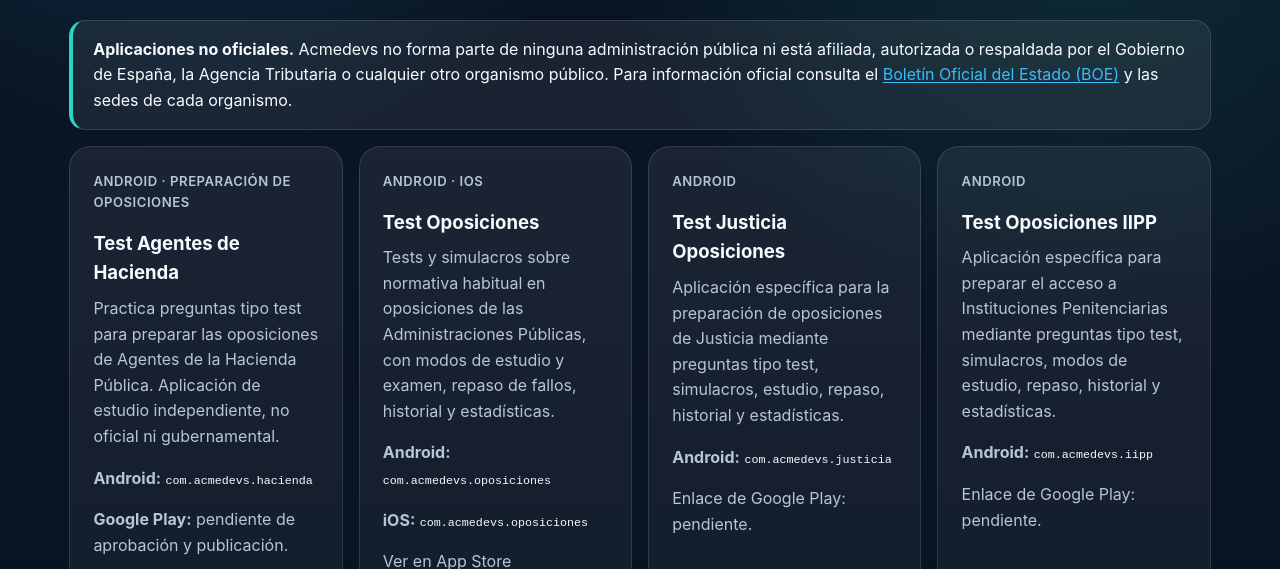
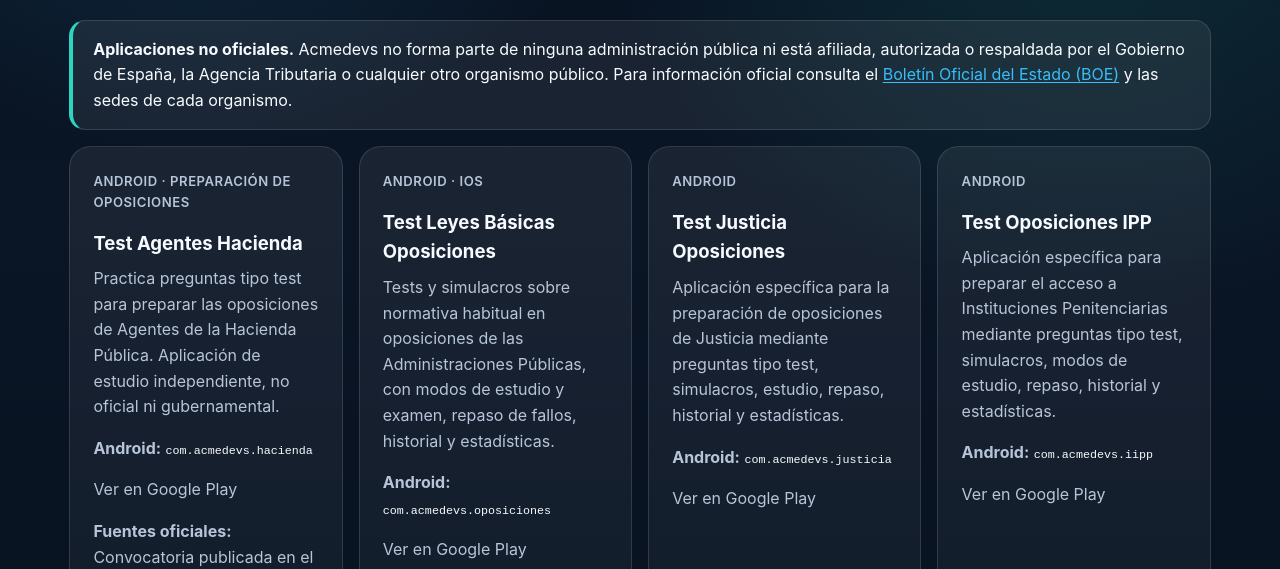
Before and after one commit to luisredsocial/acmedevs-webs, a plain HTML site: page apps.html in a window 1280 px wide. Shown: the part 359-928 px from the top of the page. Drawn offline with Linux system fonts and the light colour scheme.

Commit message:
Add files via upload

```diff
--- a/apps.html
+++ b/apps.html
@@ -37,19 +37,20 @@
 
         <article class="app-card">
           <p class="app-platform">Android · Preparación de oposiciones</p>
-          <h3>Test Agentes de Hacienda</h3>
+          <h3>Test Agentes Hacienda</h3>
           <p>Practica preguntas tipo test para preparar las oposiciones de Agentes de la Hacienda Pública. Aplicación de estudio independiente, no oficial ni gubernamental.</p>
           <p><strong>Android:</strong> <code>com.acmedevs.hacienda</code></p>
-          <p><strong>Google Play:</strong> pendiente de aprobación y publicación.</p>
+          <p><a href="https://play.google.com/store/apps/details?id=com.acmedevs.hacienda" rel="noopener noreferrer">Ver en Google Play</a></p>
           <p><strong>Fuentes oficiales:</strong> <a href="https://www.boe.es/diario_boe/txt.php?id=BOE-A-2025-27056" rel="noopener noreferrer">Convocatoria publicada en el BOE (30/12/2025)</a> · <a href="https://sede.agenciatributaria.gob.es/Sede/trabajar-agencia-tributaria.html" rel="noopener noreferrer">Empleo público de la AEAT</a>.</p>
           <p class="app-card-note">Las convocatorias y requisitos pueden cambiar. Consulta siempre las fuentes oficiales.</p>
         </article>
 
         <article class="app-card">
           <p class="app-platform">Android · iOS</p>
-          <h3>Test Oposiciones</h3>
+          <h3>Test Leyes Básicas Oposiciones</h3>
           <p>Tests y simulacros sobre normativa habitual en oposiciones de las Administraciones Públicas, con modos de estudio y examen, repaso de fallos, historial y estadísticas.</p>
           <p><strong>Android:</strong> <code>com.acmedevs.oposiciones</code></p>
+          <p><a href="https://play.google.com/store/apps/details?id=com.acmedevs.oposiciones" rel="noopener noreferrer">Ver en Google Play</a></p>
           <p><strong>iOS:</strong> <code>com.acmedevs.oposiciones</code></p>
           <p><a href="https://apps.apple.com/us/app/test-oposiciones/id6806224049">Ver en App Store</a></p>
         </article>
@@ -59,15 +60,15 @@
           <h3>Test Justicia Oposiciones</h3>
           <p>Aplicación específica para la preparación de oposiciones de Justicia mediante preguntas tipo test, simulacros, estudio, repaso, historial y estadísticas.</p>
           <p><strong>Android:</strong> <code>com.acmedevs.justicia</code></p>
-          <p>Enlace de Google Play: pendiente.</p>
+          <p><a href="https://play.google.com/store/apps/details?id=com.acmedevs.justicia" rel="noopener noreferrer">Ver en Google Play</a></p>
         </article>
 
         <article class="app-card">
           <p class="app-platform">Android</p>
-          <h3>Test Oposiciones IIPP</h3>
+          <h3>Test Oposiciones IPP</h3>
           <p>Aplicación específica para preparar el acceso a Instituciones Penitenciarias mediante preguntas tipo test, simulacros, modos de estudio, repaso, historial y estadísticas.</p>
           <p><strong>Android:</strong> <code>com.acmedevs.iipp</code></p>
-          <p>Enlace de Google Play: pendiente.</p>
+          <p><a href="https://play.google.com/store/apps/details?id=com.acmedevs.iipp" rel="noopener noreferrer">Ver en Google Play</a></p>
         </article>
 
       </div>
```
Also changed, not shown: privacidad-apps.html (+6 -6 lines), POLITICA_PRIVACIDAD_APPS.txt.
